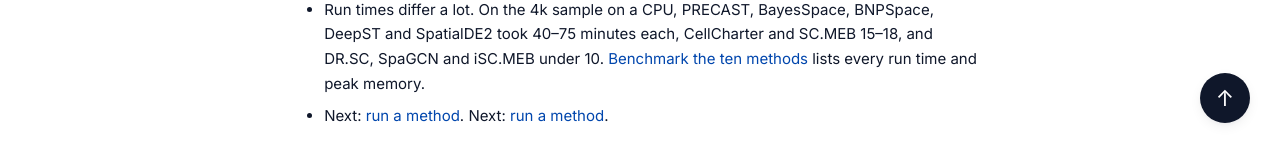
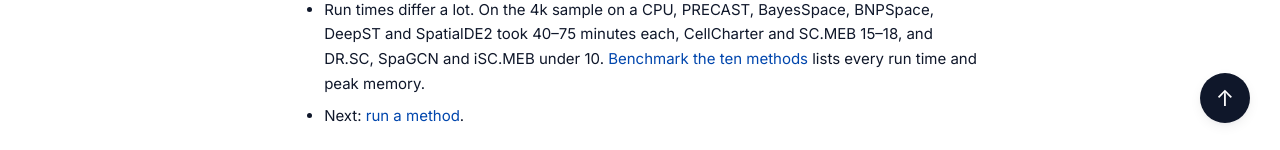
Before and after one commit to PYangLab/domainNumber, an MkDocs documentation site: the page built from docs/tutorials/discover.md, in a window 1280 px wide and 900 px high, scrolled down 1490 px. Shown: the part 747-897 px from the top of the window. Built offline with MkDocs 1.6.1 and Material for MkDocs 9.7.7, drawn with Linux system fonts in a browser that asks for light colours; nearby versions of some CDN libraries; library files that are not in the unit come from our copies; comment, search, counter and statistics services are not loaded.

Commit message:
Discover: drop duplicate Next line

```diff
--- a/docs/tutorials/discover.md
+++ b/docs/tutorials/discover.md
@@ -94,4 +94,3 @@ has each method's model, criterion and settings.
   SpatialDE2 took 40–75 minutes each, CellCharter and SC.MEB 15–18, and DR.SC, SpaGCN and
   iSC.MEB under 10. [Benchmark the ten methods](benchmark.md) lists every run time and peak memory.
 * Next: [run a method](run.md).
-Next: [run a method](run.md).
```
